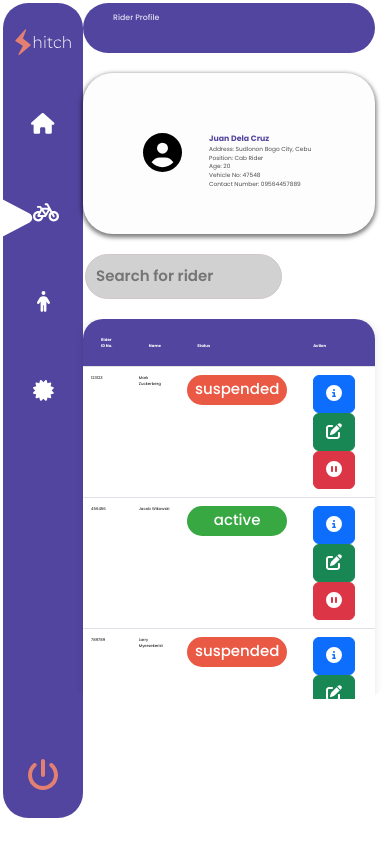
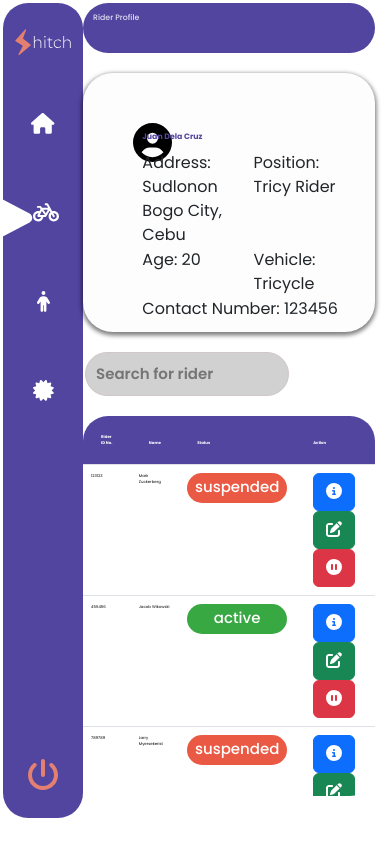
Before and after one commit to wingled22/pagyeonjaFrontEnd, a React (Vite) app: page /rider in a window 390 px wide. Built offline with nearby package versions, Linux system fonts and the light colour scheme.

Commit message:
Made the rider page responsive

```diff
--- a/src/assets/css/RiderPage.css
+++ b/src/assets/css/RiderPage.css
@@ -11,7 +11,7 @@
 }
 
 .box-header .label {
-  margin-left: 20px;
+  /* margin-left: 20px; */
 }
 
 .text-wrapper {
@@ -27,18 +27,19 @@
   box-shadow: 0px 2px 4px 1.5px #00000080;
   width: 100%;
   left: 0;
-  padding: 20px;
+  padding: 10px;
 }
 
 .profile-img {
   padding: 40px;
-  font-size: 10vw;
+  font-size: 15vw;
+  text-align: center;
 }
 
 .text-ridername {
   color: #52459f;
   font-weight: 700;
-  font-size: 3vw;
+  /* font-size: 3vw; */
   margin: 0 auto;
 }
 
--- a/src/components/RiderProfile.jsx
+++ b/src/components/RiderProfile.jsx
@@ -1,8 +1,6 @@
 import { FontAwesomeIcon as Icon } from "@fortawesome/react-fontawesome";
-import {
-    faCircleUser
-} from "@fortawesome/free-solid-svg-icons";
-import { Col, Row, Input, Container } from 'reactstrap';
+import { faCircleUser } from "@fortawesome/free-solid-svg-icons";
+import { Col, Row, Input, Container } from "reactstrap";
 const RiderProfile = () => {
   return (
     <>
@@ -14,39 +12,50 @@ const RiderProfile = () => {
         </div>
 
         <div className="rect-profile">
-
           <Row>
-                            <Col md={3} lg={3} sm={3} xs={2}  className="prof-col">
-                                <Icon className="profile-img" icon={faCircleUser} color='black' />
+            <Col md={3} lg={2} sm={3} xs={2} className="prof-col">
+              <Icon className="profile-img" icon={faCircleUser} color="black" />
             </Col>
 
-                            <Col md={7} lg={7} sm={7} xs={7} style={{marginLeft: "60px", marginTop: "40px"}}>
-                                <Row className="name-row">
+            <Col
+              md={7}
+              lg={8}
+              sm={7}
+              xs={10}
+              // style={{ marginLeft: "60px", marginTop: "40px" }}
+            >
+              <Row className="name-row mt-5">
                 <p className="text-ridername">Juan Dela Cruz</p>
               </Row>
-                                <Row className="details-row" >
-                                    <p className="text-detailsrider">
-                                        <span className="mr-4" >Address: Sudlonon Bogo City, Cebu</span>
-                                        <br/>
-                                        <span className="mr-4">Position: Cab Rider</span>
-                                        <br />
-                                        <span className="mr-4">Age: 20</span>
-                                        <br/>
-                                        <span className="mr-4">Vehicle No: 47548</span>
-                                        <br />
-                                        <span>Contact Number: 09564457889</span>
-                                    </p>
+              <Row className="mt-2">
+                <Row style={{ marginBottom: -15 }}>
+                  <Col>
+                    <p>Address: Sudlonon Bogo City, Cebu</p>
+                  </Col>
+                  <Col>
+                    <p>Position: Tricy Rider</p>
+                  </Col>
+                </Row>
+                <Row style={{ marginBottom: -15 }}>
+                  <Col>
+                    <p>Age: 20</p>
+                  </Col>
+                  <Col>
+                    <p>Vehicle: Tricycle</p>
+                  </Col>
+                </Row>
+                <Row style={{ marginBottom: -15 }}>
+                  <Col>
+                    <p>Contact Number: 123456</p>
+                  </Col>
+                </Row>
               </Row>
             </Col>
-
-
           </Row>
-
-
         </div>
       </div>
     </>
   );
-}
+};
 
 export default RiderProfile;
--- a/src/routes/RiderPage.jsx
+++ b/src/routes/RiderPage.jsx
@@ -1,24 +1,31 @@
 import "../assets/css/RiderPage.css";
 import RiderTable from "../components/Rider/RiderTable.jsx";
 import RiderProfile from "../components/RiderProfile.jsx";
-import { Row, Col, Container} from 'reactstrap';
+import { Row, Col, Container } from "reactstrap";
 const RiderPage = () => {
   return (
     <>
-      <Container>
+      {/* <Container> */}
+      {/* <Row className="Row1">
+        <RiderProfile />
+      </Row>
 
-          <Row className="Row1">
+      <Row className="Row2">
+        <RiderTable />
+      </Row> */}
+      <Container fluid={true}>
+        <Row>
+          <Col>
             <RiderProfile />
-          </Row>
-
-
-          <Row className="Row2">
+          </Col>
+        </Row>
+        <Row>
+          <Col>
             <RiderTable />
-          </Row>
-
+          </Col>
+        </Row>
       </Container>
-
-
+      {/* </Container> */}
     </>
   );
 };
```
Lines whose indentation alone changed are shown as unchanged.
